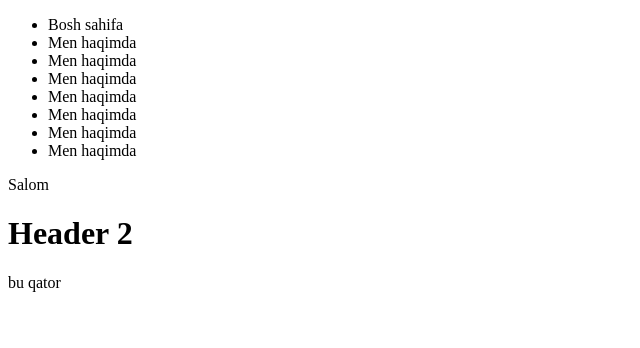
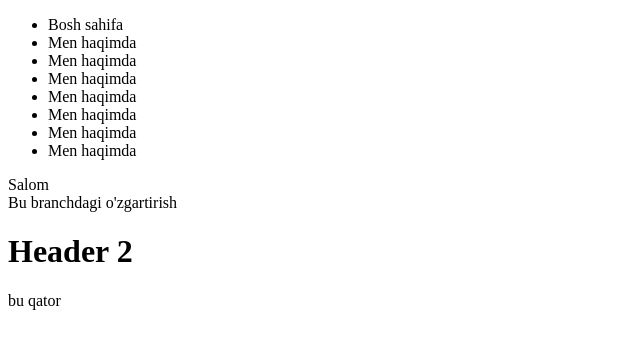
Before and after one commit to GaybullaevZ/New-project, a plain HTML site: page index.html in a window 1280 px wide. Shown: the whole page, without its empty margins (0-640 px from the left). Drawn offline with Linux system fonts and the light colour scheme.

Commit message:
master o'zgartirdik

```diff
--- a/index.html
+++ b/index.html
@@ -23,6 +23,10 @@
             </nav>
         </main>
         <div>Salom</div>
+        <div>
+            Bu branchdagi o'zgartirish
+
+        </div>
         <h1>Header 2</h1>
         <footer>
             bu qator
```
